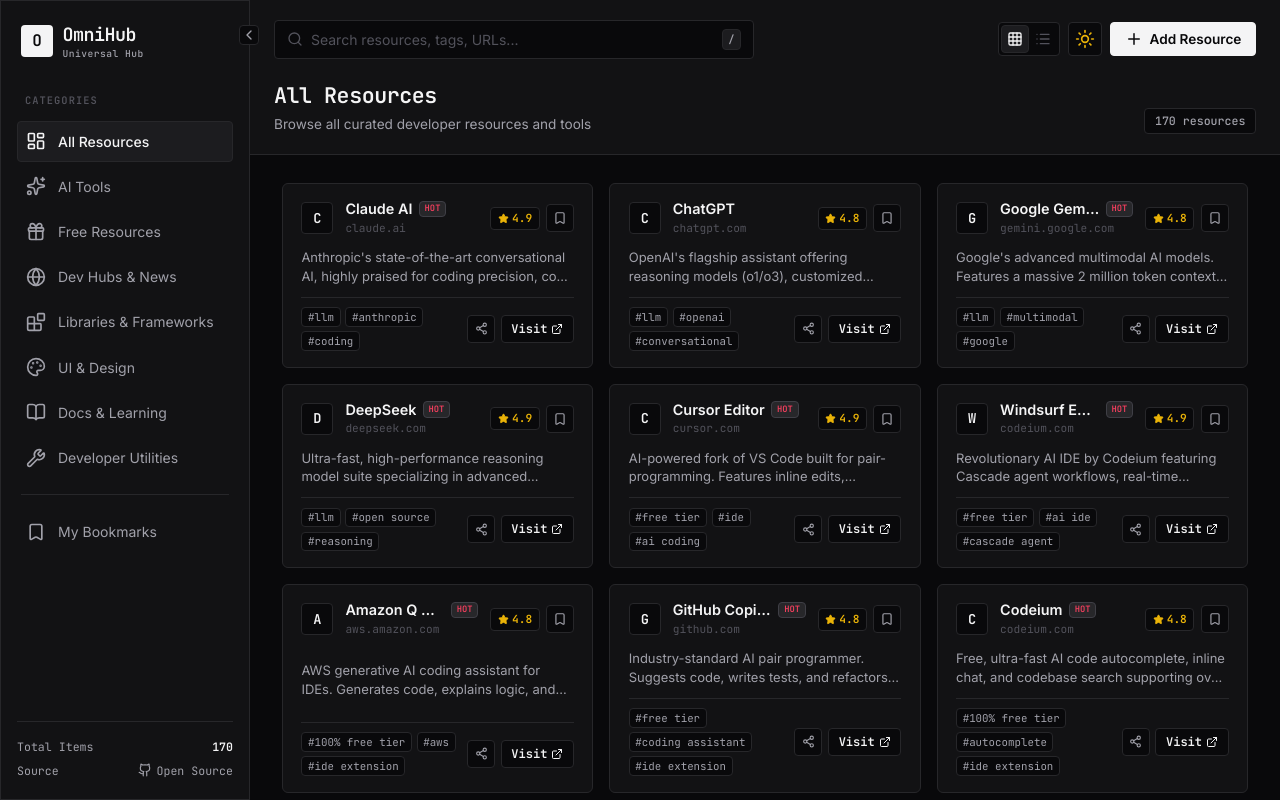
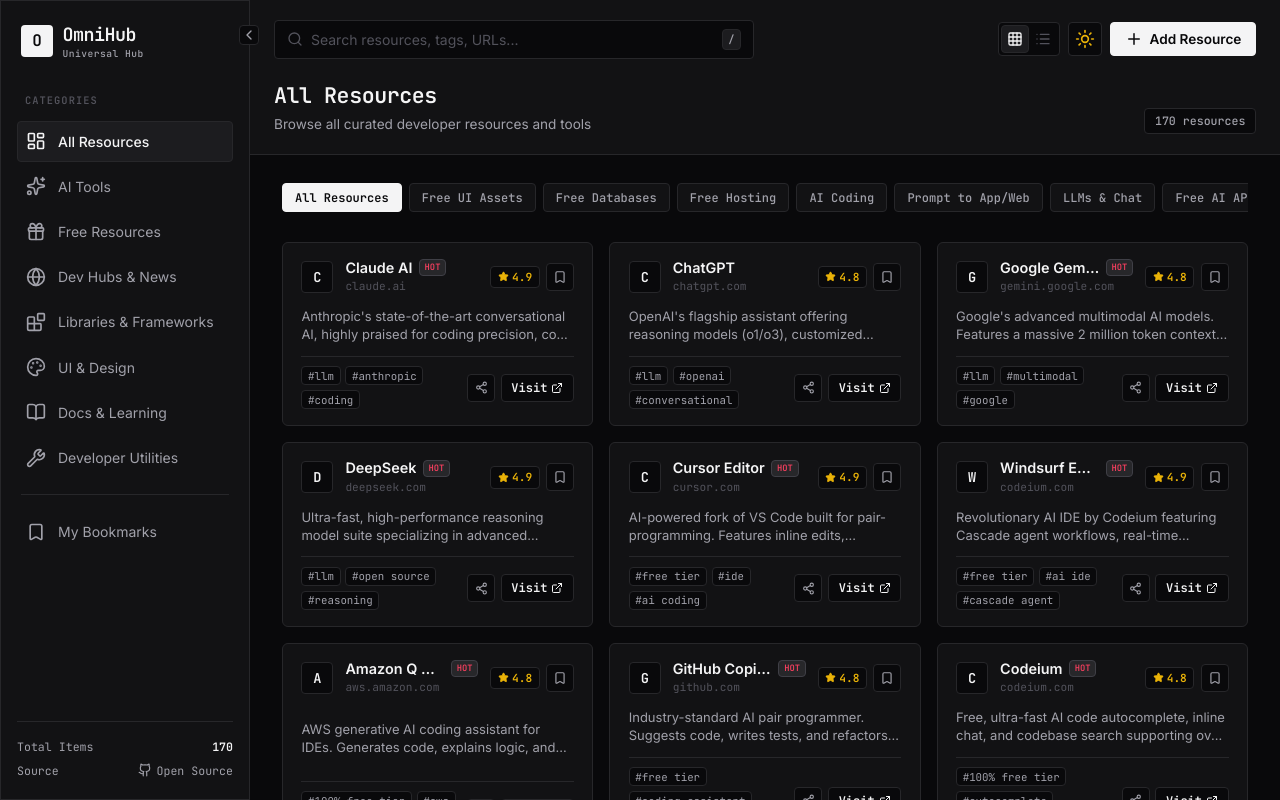
Before and after one commit to Ratul-NotFound/OmniHub, a React (Vite) app: page / in a window 1280 px wide. Shown: the top 800 px of the page. Built offline with nearby package versions, Linux system fonts and the light colour scheme.

Commit message:
Made subcategories strip universally visible across All Resources, AI Tools, Free Resources, Libraries, and Design views

```diff
--- a/src/App.tsx
+++ b/src/App.tsx
@@ -107,6 +107,41 @@
     // Focus search input or just trigger search
   };
 
+  // Subcategories mapping for categories
+  const getSubcategoriesForCategory = () => {
+    if (activeCategory === 'ai') return AI_SUBCATEGORIES;
+    if (activeCategory === 'free') return FREE_SUBCATEGORIES;
+    if (activeCategory === 'all') {
+      return [
+        { id: 'all', name: 'All Resources' },
+        { id: 'freeassets', name: 'Free UI Assets' },
+        { id: 'database', name: 'Free Databases' },
+        { id: 'hosting', name: 'Free Hosting' },
+        { id: 'coding', name: 'AI Coding' },
+        { id: 'appbuilder', name: 'Prompt to App/Web' },
+        { id: 'llm', name: 'LLMs & Chat' },
+        { id: 'llmapi', name: 'Free AI APIs' },
+        { id: 'domains', name: 'Free Domains' },
+        { id: 'freecms', name: 'Headless CMS' },
+        { id: 'freestorage', name: 'Free Storage' }
+      ];
+    }
+    if (activeCategory === 'libraries') {
+      return [
+        { id: 'all', name: 'All Libraries' },
+        { id: 'freeassets', name: 'UI & Animation Libraries' }
+      ];
+    }
+    if (activeCategory === 'design') {
+      return [
+        { id: 'all', name: 'All Design' },
+        { id: 'freeassets', name: 'Icons & Vectors' },
+        { id: 'uiux', name: 'UI/UX Tools' }
+      ];
+    }
+    return [];
+  };
+
   // Filter resources based on Category, Bookmarks, and Search query
   const filteredResources = resources.filter(res => {
     // 1. Bookmarks Filter
@@ -119,8 +154,8 @@
       return false;
     }
 
-    // 3. AI / Free Subcategory Filter (supports multi-subcategory matching)
-    if (!showBookmarksOnly && (activeCategory === 'ai' || activeCategory === 'free') && activeSubcategory !== 'all') {
+    // 3. Subcategory Filter (supports primary & multi-subcategory matching across all categories)
+    if (!showBookmarksOnly && activeSubcategory !== 'all') {
       const matchesPrimary = res.subcategory === activeSubcategory;
       const matchesMulti = res.subcategories && res.subcategories.includes(activeSubcategory);
       if (!matchesPrimary && !matchesMulti) {
@@ -177,23 +212,10 @@
 
         {/* Content Body */}
         <main className={styles.content}>
-          {activeCategory === 'ai' && !showBookmarksOnly && (
+          {/* Dynamic Subcategory Navigation Bar (Always visible for all categories) */}
+          {!showBookmarksOnly && getSubcategoriesForCategory().length > 0 && (
             <div className={styles.subCategoryBar}>
-              {AI_SUBCATEGORIES.map(sub => (
-                <button
-                  key={sub.id}
-                  onClick={() => setActiveSubcategory(sub.id)}
-                  className={`${styles.subCategoryBtn} ${activeSubcategory === sub.id ? styles.activeSubCategoryBtn : ''}`}
-                >
-                  {sub.name}
-                </button>
-              ))}
-            </div>
-          )}
-
-          {activeCategory === 'free' && !showBookmarksOnly && (
-            <div className={styles.subCategoryBar}>
-              {FREE_SUBCATEGORIES.map(sub => (
+              {getSubcategoriesForCategory().map(sub => (
                 <button
                   key={sub.id}
                   onClick={() => setActiveSubcategory(sub.id)}
```
